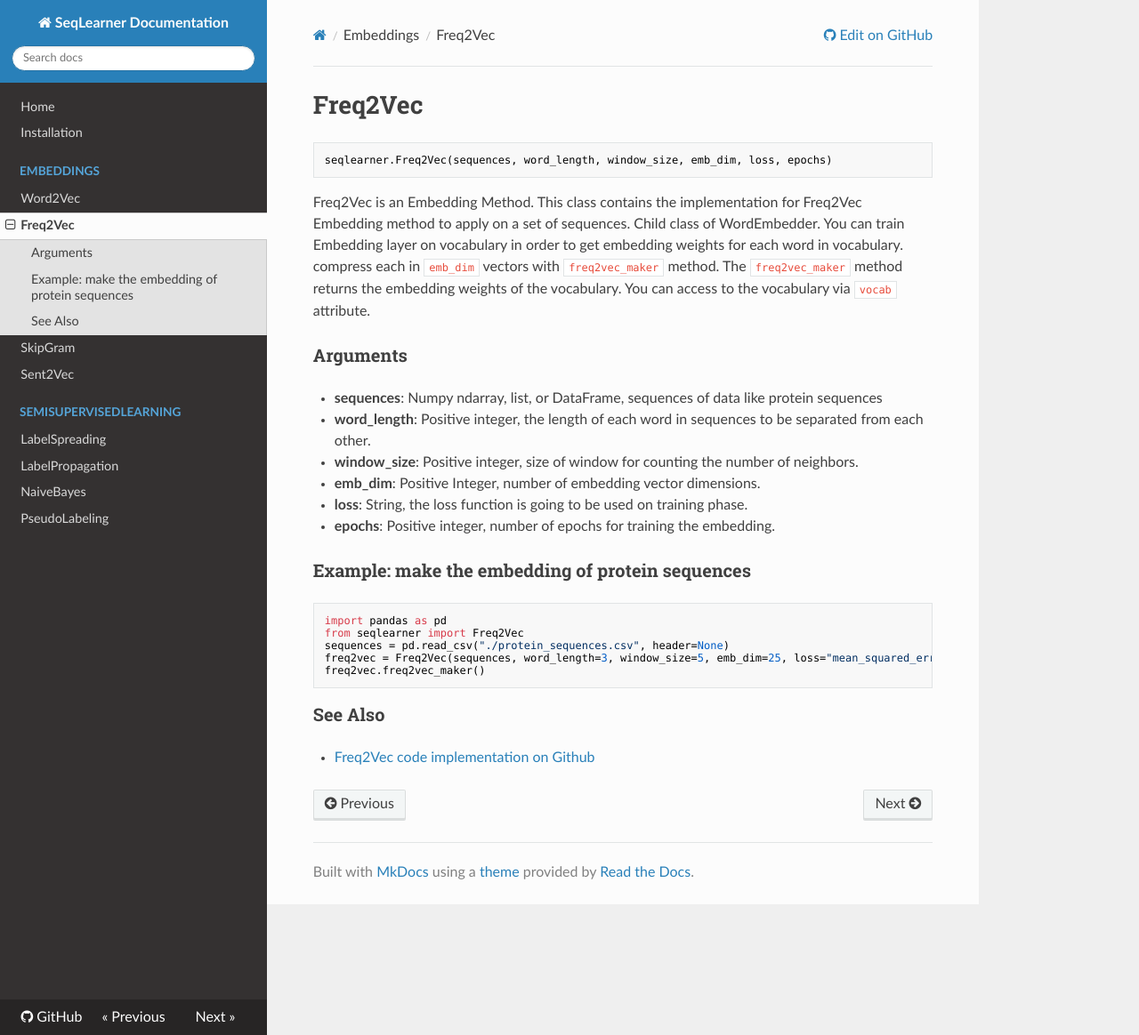
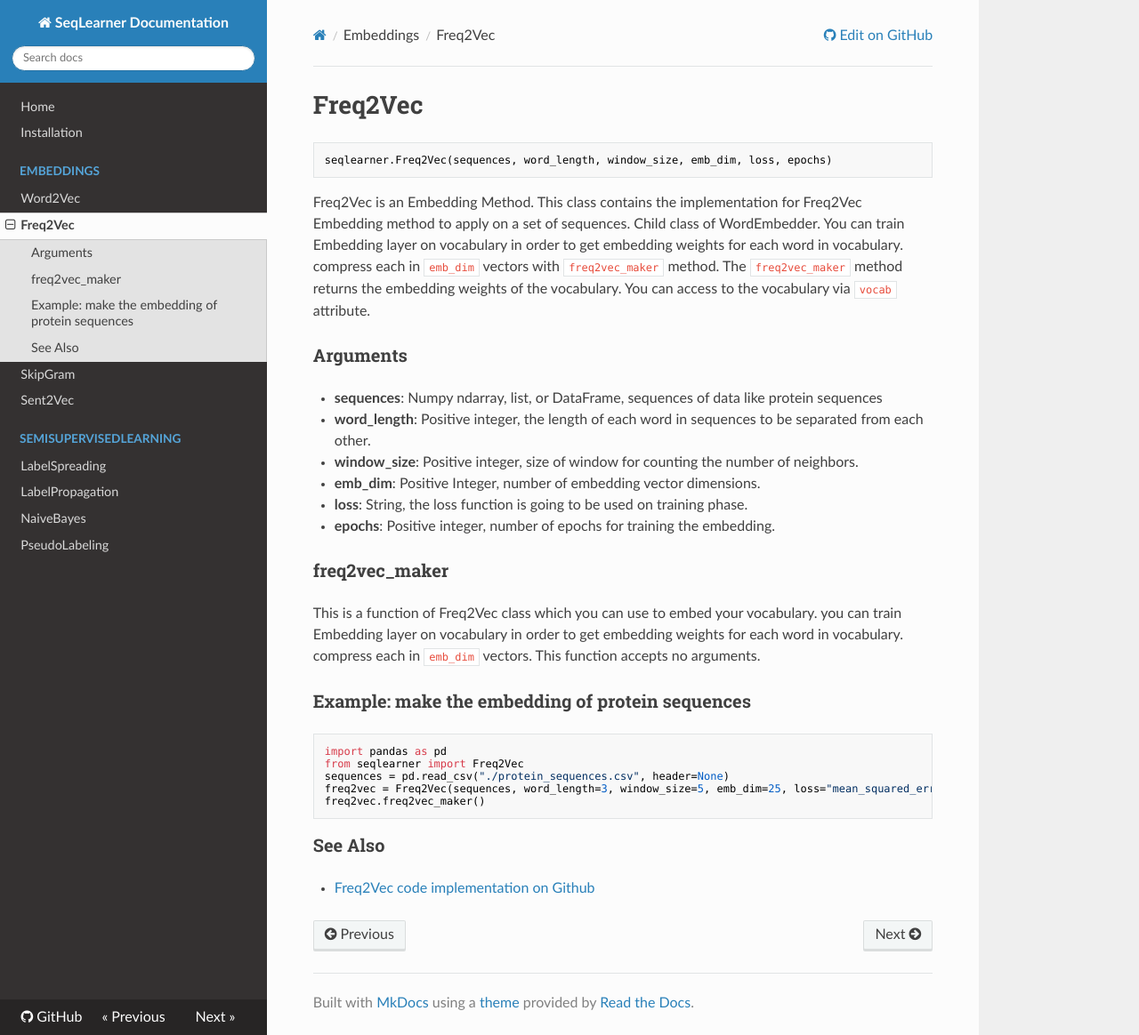
Before and after one commit to EliHei/SeqLearn, an MkDocs documentation site: the page built from docs/embeddings/freq2vec.md, in a window 1280 px wide and 1164 px high. Shown: the whole window at 89% size. Built offline with MkDocs 1.6.1, drawn with Linux system fonts in a browser that asks for light colours; nearby versions of some CDN libraries.

Commit message:
Update Freq2Vec doc

```diff
--- a/docs/embeddings/freq2vec.md
+++ b/docs/embeddings/freq2vec.md
@@ -15,6 +15,11 @@
 - __loss__: String, the loss function is going to be used on training phase.
 - __epochs__: Positive integer, number of epochs for training the embedding.
 
+### freq2vec_maker
+
+This is a function of Freq2Vec class which you can use to embed your vocabulary.
+you can train Embedding layer on vocabulary in order to get embedding weights for each word in vocabulary. compress each in `emb_dim` vectors.
+This function accepts no arguments.
 
 ### Example: make the embedding of protein sequences
 
```
